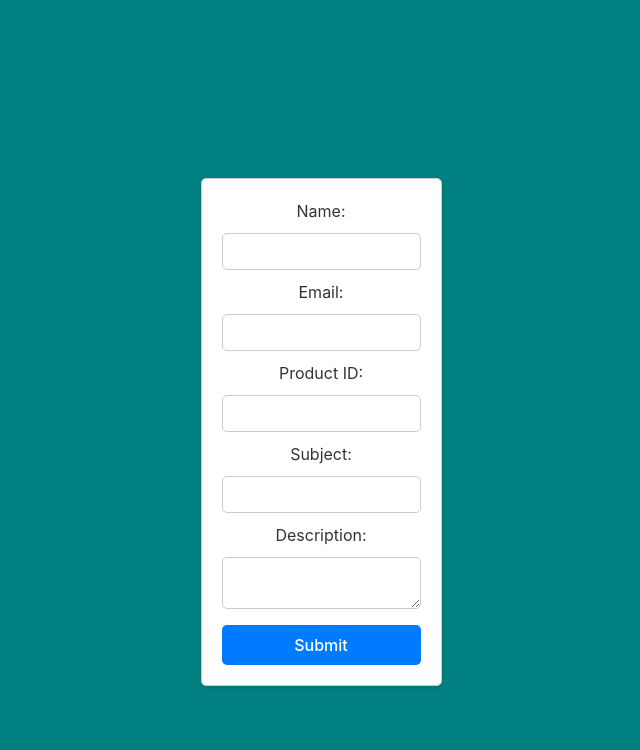
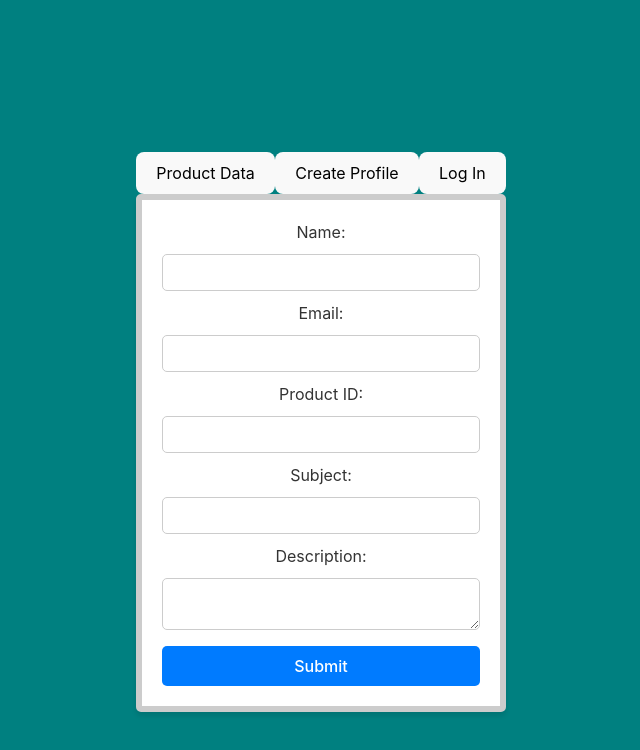
Before and after one commit to chasmkhasan/ecommerceplatform, a React (Vite) app in the folder ecommerceplatform.client/: page /CustomerService in a window 1280 px wide. Shown: the top 750 px of the page, without its empty margins (319-959 px from the left). Built offline with nearby package versions, Linux system fonts and the light colour scheme.

Commit message:
Navbar has been created into every page

```diff
--- a/ecommerceplatform.client/src/App.jsx
+++ b/ecommerceplatform.client/src/App.jsx
@@ -10,6 +10,7 @@ const App = () => {
         <BrowserRouter>
             <Routes>
                 <Route path="/" element={<FrontPage />} />
+                <Route path="/FrontPage" element={<FrontPage />} />
                 <Route path="/CreateProfile" element={<CreateProfile />} />
                 <Route path="/LogIn" element={<LogIn />} />
                 <Route path="/CustomerService" element={<CustomerService />} />
--- a/ecommerceplatform.client/src/components/CreateProfile.jsx
+++ b/ecommerceplatform.client/src/components/CreateProfile.jsx
@@ -1,24 +1,34 @@
 import React, { useState } from 'react';
 import axios from 'axios';
+import { useNavigate } from 'react-router-dom';  // Use useNavigate instead of useHistory
 import styles from './CreateProfile.module.css';
 
 const CreateProfile = () => {
+    // State hooks for form fields
     const [name, setName] = useState('');
     const [email, setEmail] = useState('');
     const [userName, setUserName] = useState('');
     const [passWord, setPassWord] = useState('');
+    const [activeMenu, setActiveMenu] = useState("Create Profile");
+    const [isSubmitting, setIsSubmitting] = useState(false); // State to track form submission status
 
+    const navigate = useNavigate();  // Navigation function from useNavigate
+
+    // Handlers for input changes
     const handleNameChange = (event) => setName(event.target.value);
     const handleEmailChange = (event) => setEmail(event.target.value);
     const handleUserNameChange = (event) => setUserName(event.target.value);
     const handlePassWordChange = (event) => setPassWord(event.target.value);
 
+    // Form submission handler
     const handleSubmit = async (event) => {
         event.preventDefault();
+        if (!name || !email || !userName || !passWord) {
+            alert('All fields are required');
+            return;  // Prevent the form from being submitted
+        }
+        setIsSubmitting(true);  // Indicate the start of form submission
         try {
-            if (!name || !email || !userName || !passWord) {
-                throw new Error('All fields are required');
-            }
             await axios.post('https://localhost:7071/api/part2/profilesData', {
                 name,
                 email,
@@ -26,33 +36,57 @@ const CreateProfile = () => {
                 passWord,
             });
             alert('Your profile has been created successfully!');
+            navigate('/LogIn');  // Navigate to the LogIn page on success
         } catch (error) {
-            alert(error.message);
+            alert(`Error: ${error.response ? error.response.data.message : error.message}`);
+        } finally {
+            setIsSubmitting(false);  // Reset submission status
+        }
+    };
+
+    const handleMenuClick = (menu) => {
+        setActiveMenu(menu);
+        if (menu === "FrontPage") {
+            navigate("/FrontPage");
+        }
+        else if (menu === "LogIn") {
+            navigate("/LogIn");
+        }
+        else if (menu === "CustomerService") {
+            navigate("/CustomerService");
         }
     };
 
     return (
+        <div>
+            <div className={styles.menuContainer}>
+                <button onClick={() => handleMenuClick("FrontPage")} className={activeMenu === "FrontPage" ? styles.activeMenuButton : styles.menuButton}>Product Data</button>
+                {/*<button onClick={() => handleMenuClick("Create Profile")} className={activeMenu === "Create Profile" ? styles.activeMenuButton : styles.menuButton}>Create Profile</button>*/}
+                <button onClick={() => handleMenuClick("LogIn")} className={activeMenu === "LogIn" ? styles.activeMenuButton : styles.menuButton}>Log In</button>
+                <button onClick={() => handleMenuClick("CustomerService")} className={activeMenu === "CustomerService" ? styles.activeMenuButton : styles.menuButton}>Customer Service</button>
+            </div>
             <div className={styles.createProfileContainer}>
                 <h1>Create Profile</h1>
                 <form onSubmit={handleSubmit} className={styles.profileForm}>
                     <div className={styles.formGroup}>
                         <label htmlFor="name">Name:</label>
-                    <input id="name" type="text" value={name} onChange={handleNameChange} />
+                        <input id="name" type="text" value={name} onChange={handleNameChange} aria-label="Name" />
                     </div>
                     <div className={styles.formGroup}>
                         <label htmlFor="email">Email:</label>
-                    <input id="email" type="email" value={email} onChange={handleEmailChange} />
+                        <input id="email" type="email" value={email} onChange={handleEmailChange} aria-label="Email" />
                     </div>
                     <div className={styles.formGroup}>
                         <label htmlFor="userName">Username:</label>
-                    <input id="userName" type="text" value={userName} onChange={handleUserNameChange} />
+                        <input id="userName" type="text" value={userName} onChange={handleUserNameChange} aria-label="Username" />
                     </div>
                     <div className={styles.formGroup}>
                         <label htmlFor="passWord">Password:</label>
-                    <input id="passWord" type="password" value={passWord} onChange={handlePassWordChange} />
+                        <input id="passWord" type="password" value={passWord} onChange={handlePassWordChange} aria-label="Password" />
                     </div>
-                <button type="submit" className={styles.submitButton}>Submit</button>
+                    <button type="submit" disabled={isSubmitting} className={styles.submitButton}>{isSubmitting ? 'Submitting...' : 'Submit'}</button>
                 </form>
+            </div>
         </div>
     );
 };
--- a/ecommerceplatform.client/src/components/CustomerService.jsx
+++ b/ecommerceplatform.client/src/components/CustomerService.jsx
@@ -1,5 +1,6 @@
 import React, { useState } from 'react';
 import axios from 'axios';
+import { useNavigate } from 'react-router-dom'; // Import to use navigate function for routing
 import styles from './CustomerService.module.css';
 
 const CustomerService = () => {
@@ -8,13 +9,18 @@ const CustomerService = () => {
     const [productID, setProductID] = useState('');
     const [subject, setSubject] = useState('');
     const [description, setDescription] = useState('');
+    const [activeMenu, setActiveMenu] = useState(''); // Added missing state for activeMenu
 
+    const navigate = useNavigate(); // Hook to handle navigation
+
+    // Handlers for input changes
     const handleNameChange = (event) => setName(event.target.value);
     const handleEmailChange = (event) => setEmail(event.target.value);
     const handleProductIDChange = (event) => setProductID(event.target.value);
     const handleSubjectChange = (event) => setSubject(event.target.value);
     const handleDescriptionChange = (event) => setDescription(event.target.value);
 
+    // Handler for form submission
     const handleSubmit = async (event) => {
         event.preventDefault();
         try {
@@ -34,7 +40,25 @@ const CustomerService = () => {
         }
     };
 
+    // Handler for menu click events
+    const handleMenuClick = (menu) => {
+        setActiveMenu(menu);
+        if (menu === "FrontPage") {
+            navigate("/FrontPage");
+        } else if (menu === "LogIn") {
+            navigate("/LogIn");
+        } else if (menu === "CreateProfile") {
+            navigate("/CreateProfile");
+        }
+    };
+
     return (
+        <div>
+            <div>
+                <button onClick={() => handleMenuClick("FrontPage")} className={activeMenu === "FrontPage" ? styles.activeMenuButton : styles.menuButton}>Product Data</button>
+                <button onClick={() => handleMenuClick("CreateProfile")} className={activeMenu === "CreateProfile" ? styles.activeMenuButton : styles.menuButton}>Create Profile</button>
+                <button onClick={() => handleMenuClick("LogIn")} className={activeMenu === "LogIn" ? styles.activeMenuButton : styles.menuButton}>Log In</button>
+            </div>
             <div className={styles.formContainer}>
                 <div className={styles.formBox}>
                     <form onSubmit={handleSubmit}>
@@ -62,7 +86,98 @@ const CustomerService = () => {
                     </form>
                 </div>
             </div>
+        </div>
     );
 };
 
 export default CustomerService;
+
+
+//import React, { useState } from 'react';
+//import axios from 'axios';
+//import styles from './CustomerService.module.css';
+
+//const CustomerService = () => {
+//    const [name, setName] = useState('');
+//    const [email, setEmail] = useState('');
+//    const [productID, setProductID] = useState('');
+//    const [subject, setSubject] = useState('');
+//    const [description, setDescription] = useState('');
+
+//    const handleNameChange = (event) => setName(event.target.value);
+//    const handleEmailChange = (event) => setEmail(event.target.value);
+//    const handleProductIDChange = (event) => setProductID(event.target.value);
+//    const handleSubjectChange = (event) => setSubject(event.target.value);
+//    const handleDescriptionChange = (event) => setDescription(event.target.value);
+
+//    const handleSubmit = async (event) => {
+//        event.preventDefault();
+//        try {
+//            if (!name || !email || !productID || !subject || !description) {
+//                throw new Error('All fields are required');
+//            }
+//            const response = await axios.post('https://localhost:7071/api/part3/CustomerServicesData', {
+//                name,
+//                email,
+//                productID,
+//                subject,
+//                description,
+//            });
+//            alert('Your request has been submitted successfully!');
+//        } catch (error) {
+//            alert(error.message);
+//        }
+//    };
+
+//    const handleMenuClick = (menu) => {
+//        setActiveMenu(menu);
+//        if (menu === "FrontPage") {
+//            navigate("/FrontPage");
+//        }
+//        else if (menu === "LogIn") {
+//            navigate("/LogIn");
+//        }
+//        else if (menu === "CreateProfile") {
+//            navigate("/CreateProfile");
+//        }
+//    };
+
+//    return (
+//        <div>
+//            <button onClick={() => handleMenuClick("FrontPage")} className={activeMenu === "FrontPage" ? styles.activeMenuButton : styles.menuButton}>Product Data</button>
+//            <button onClick={() => handleMenuClick("Create Profile")} className={activeMenu === "Create Profile" ? styles.activeMenuButton : styles.menuButton}>Create Profile</button>
+//            <button onClick={() => handleMenuClick("LogIn")} className={activeMenu === "LogIn" ? styles.activeMenuButton : styles.menuButton}>Log In</button>
+//            {/*<button onClick={() => handleMenuClick("CustomerService")} className={activeMenu === "CustomerService" ? styles.activeMenuButton : styles.menuButton}>Customer Service</button>*/}
+
+//            <div className={styles.formContainer}>
+//                <div className={styles.formBox}>
+//                    <form onSubmit={handleSubmit}>
+//                        <div className={styles.formGroup}>
+//                            <label htmlFor="name">Name:</label>
+//                            <input id="name" type="text" value={name} onChange={handleNameChange} />
+//                        </div>
+//                        <div className={styles.formGroup}>
+//                            <label htmlFor="email">Email:</label>
+//                            <input id="email" type="email" value={email} onChange={handleEmailChange} />
+//                        </div>
+//                        <div className={styles.formGroup}>
+//                            <label htmlFor="productID">Product ID:</label>
+//                            <input id="productID" type="text" value={productID} onChange={handleProductIDChange} />
+//                        </div>
+//                        <div className={styles.formGroup}>
+//                            <label htmlFor="subject">Subject:</label>
+//                            <input id="subject" type="text" value={subject} onChange={handleSubjectChange} />
+//                        </div>
+//                        <div className={styles.formGroup}>
+//                            <label htmlFor="description">Description:</label>
+//                            <textarea id="description" value={description} onChange={handleDescriptionChange}></textarea>
+//                        </div>
+//                        <button type="submit" className={styles.submitButton}>Submit</button>
+//                    </form>
+//                </div>
+//            </div>
+//        </div>
+//    );
+//};
+
+//export default CustomerService;
--- a/ecommerceplatform.client/src/components/CustomerService.module.css
+++ b/ecommerceplatform.client/src/components/CustomerService.module.css
@@ -16,17 +16,17 @@
     display: flex;
     justify-content: center;
     align-items: center;
-    min-height: 80vh; /* Adjust based on your layout */
+    min-height: 40vh;  /*Adjust based on your layout */
 }
 
 .formBox {
     width: 100%;
-    max-width: 800px; /* Increased width as per your request for a wider form */
+    max-width: 1000px; /* Increased width for a wider form */
     margin: auto;
     padding: 20px;
-    border: 1px solid #ccc;
+    border: 6px solid #ccc;
     border-radius: 5px;
-    box-shadow: 0 2px 5px rgba(0,0,0,0.1);
+    box-shadow: 0 4px 5px rgba(0,0,0,0.1);
     background-color: white;
 }
 
--- a/ecommerceplatform.client/src/components/LogIn.jsx
+++ b/ecommerceplatform.client/src/components/LogIn.jsx
@@ -1,5 +1,6 @@
 import React, { useState } from 'react';
 import axios from 'axios';
+import { useNavigate } from 'react-router-dom';
 import styles from './LogIn.module.css';
 
 const LogIn = () => {
@@ -7,23 +8,44 @@ const LogIn = () => {
     const [passWord, setPassWord] = useState('');
     const [successMessage, setSuccessMessage] = useState('');
     const [error, setError] = useState(null);
+    const [activeMenu, setActiveMenu] = useState('');
+
+    const navigate = useNavigate();
 
     const handleSubmit = async (e) => {
         e.preventDefault();
         setError(null);
         setSuccessMessage('');
+
         try {
             const response = await axios.post('https://localhost:7071/logIn', {
-                username: userName,
-                password: passWord,
+                userName: userName,
+                passWord: passWord,
             });
-            setSuccessMessage(response.data.message);
+            setSuccessMessage(response.data);
         } catch (error) {
-            setError(error.response ? error.response.data.message : 'An error occurred');
+            setError(error.response ? error.response.data : 'An error occurred');
+        }
+    };
+
+    const handleMenuClick = (menu) => {
+        setActiveMenu(menu);
+        if (menu === "FrontPage") {
+            navigate("/FrontPage");
+        } else if (menu === "CreateProfile") {
+            navigate("/CreateProfile");
+        } else if (menu === "CustomerService") {
+            navigate("/CustomerService");
         }
     };
 
     return (
+        <div>
+            <div>
+                <button onClick={() => handleMenuClick("FrontPage")} className={activeMenu === "FrontPage" ? styles.activeMenuButton : styles.menuButton}>Product Data</button>
+                <button onClick={() => handleMenuClick("CreateProfile")} className={activeMenu === "CreateProfile" ? styles.activeMenuButton : styles.menuButton}>Create Profile</button>
+                <button onClick={() => handleMenuClick("CustomerService")} className={activeMenu === "CustomerService" ? styles.activeMenuButton : styles.menuButton}>Customer Service</button>
+            </div>
             <div className={styles.logInContainer}>
                 <form onSubmit={handleSubmit} className={styles.logInForm}>
                     <div className={styles.inputGroup}>
@@ -51,6 +73,7 @@ const LogIn = () => {
                     {error && <div className={styles.errorMessage}>{error}</div>}
                 </form>
             </div>
+        </div>
     );
 };
 
```
Lines whose indentation alone changed are shown as unchanged.
